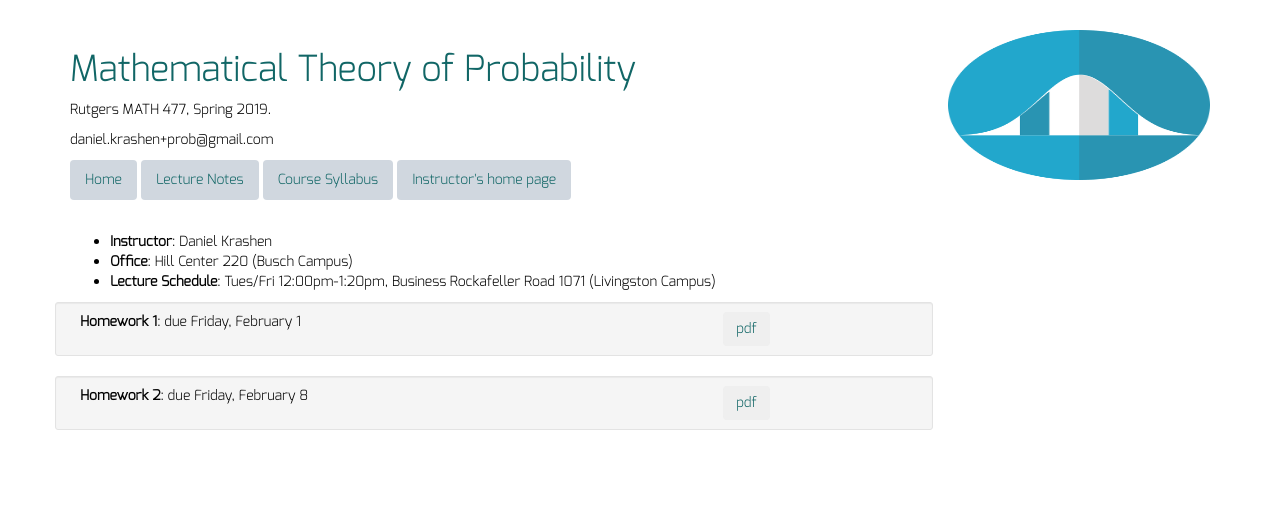
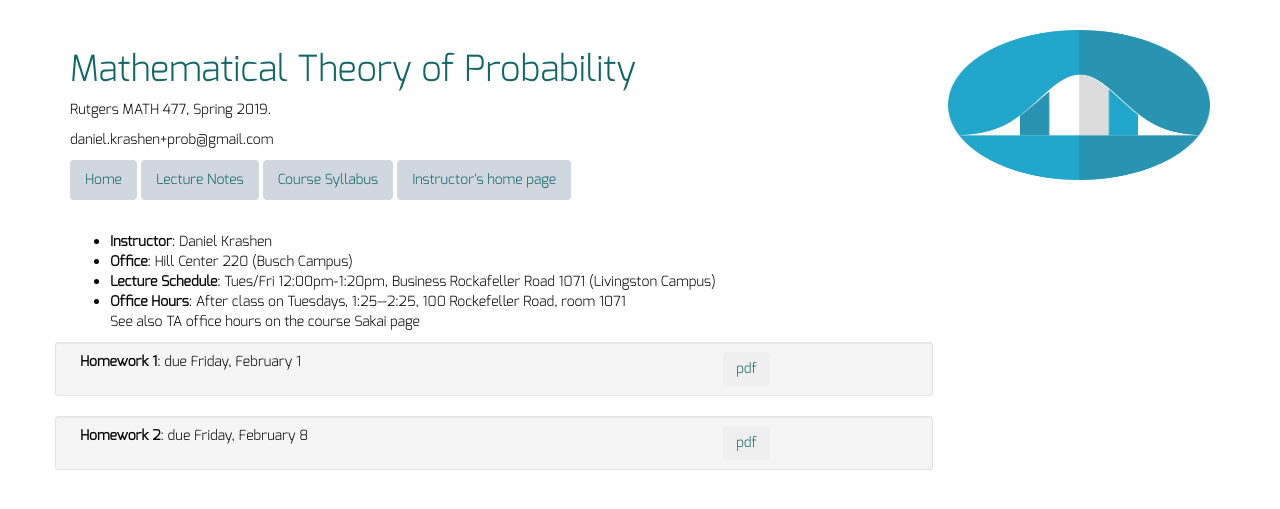
Before and after one commit to dkrashen/probability, a Jekyll site: the page built from index.html, in a window 1280 px wide. Shown: the top 509 px of the page. Built offline with Jekyll 4.4.1, drawn with Linux system fonts in a browser that asks for light colours; nearby versions of some CDN libraries.

Commit message:
add office hours

```diff
--- a/index.html
+++ b/index.html
@@ -9,6 +9,8 @@
     	<li> <b>Instructor</b>: {{ site.instructor }} </li>
     	<li> <b>Office</b>: {{ site.office }} </li>
     	<li> <b>Lecture Schedule</b>: {{ site.lecture_schedule }} </li>
+      <li> <b>Office Hours</b>: After class on Tuesdays, 1:25--2:25, 100 Rockefeller Road, room 1071
+      <br />See also TA office hours on the course Sakai page</li>
 	</ul>
 
 {% for h in site.data.homework %}
```
